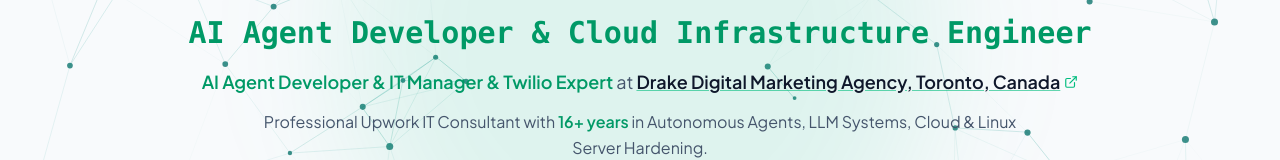
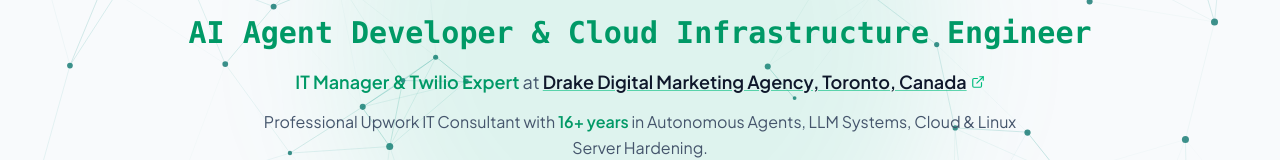
Before and after one commit to shamim4s/shamim4s.github.io, a React (Vite) app: page / in a window 1280 px wide. Shown: the part 359-519 px from the top of the page. Built offline with nearby package versions, Linux system fonts and the light colour scheme; no server answers.

Commit message:
refactor: update role title for Drake Digital
Remove AI Agent Developer from the current role description to align with updated professional focus.

```diff
--- a/src/components/HomeSection.tsx
+++ b/src/components/HomeSection.tsx
@@ -278,7 +278,7 @@
         {/* Company & Role Tagline */}
         <div className="mt-4 max-w-5xl mx-auto">
           <p className="text-sm sm:text-base md:text-lg text-slate-600 dark:text-slate-300 leading-relaxed font-normal">
-            <span className="font-semibold text-emerald-600 dark:text-emerald-400">AI Agent Developer & IT Manager & Twilio Expert</span> at{' '}
+            <span className="font-semibold text-emerald-600 dark:text-emerald-400">IT Manager & Twilio Expert</span> at{' '}
             <a
               href="https://www.drakedigital.com/about/"
               target="_blank"
--- a/src/data/portfolioData.ts
+++ b/src/data/portfolioData.ts
@@ -204,7 +204,7 @@
   },
   {
     id: 'exp-drake-digital',
-    role: 'AI Agent Developer & IT Manager & Twilio Expert',
+    role: 'IT Manager & Twilio Expert',
     company: 'Drake Digital Marketing Agency, Toronto, Canada',
     type: 'Full-Time',
     location: 'Toronto, Canada (Remote)',
```
